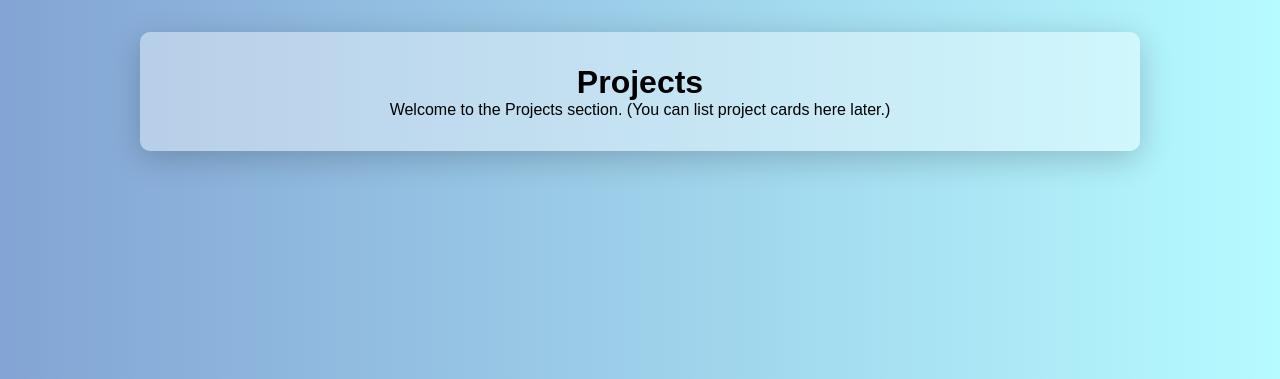
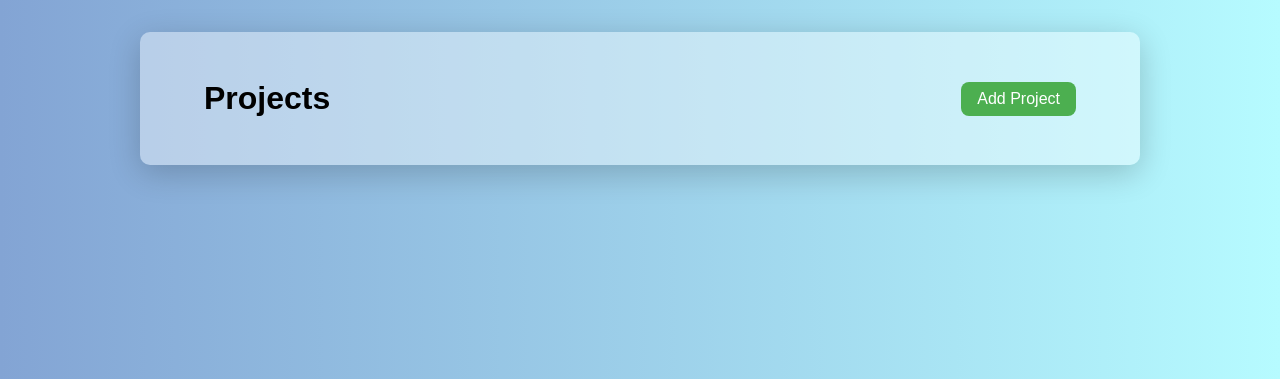
Before and after one commit to rakshithjakkani/team_management, a Flask app: page /dashboard in a window 1280 px wide. Shown: the part 54-433 px from the top of the page. Run offline with Flask 3, Linux system fonts and the light colour scheme; some libraries are stand-ins or nearby versions.

Commit message:
project button

```diff
--- a/my-web/static/dashboard.css
+++ b/my-web/static/dashboard.css
@@ -87,3 +87,76 @@
     font-size: 0.9rem;
     color: #555;
   }
+
+  .project-header {
+    display: flex;
+    justify-content: space-between;
+    align-items: center;
+    padding: 1rem 2rem;
+  }
+
+  #addProjectBtn {
+    background-color: #4CAF50;
+    color: white;
+    padding: 0.5rem 1rem;
+    border: none;
+    border-radius: 8px;
+    cursor: pointer;
+    font-size: 1rem;
+  }
+
+  #addProjectBtn:hover {
+    background-color: #45a049;
+  }
+
+  /* Modal Styling */
+  .modal {
+    display: none;
+    position: fixed;
+    z-index: 10;
+    padding-top: 100px;
+    left: 0;
+    top: 0;
+    width: 100%;
+    height: 100%;
+    overflow: auto;
+    background-color: rgba(0,0,0,0.5);
+  }
+
+  .modal-content {
+    background-color: #fefefe;
+    margin: auto;
+    padding: 2rem;
+    border: 1px solid #888;
+    width: 300px;
+    border-radius: 10px;
+  }
+
+  .close {
+    color: #aaa;
+    float: right;
+    font-size: 1.5rem;
+    font-weight: bold;
+    cursor: pointer;
+  }
+
+  .close:hover,
+  .close:focus {
+    color: black;
+  }
+
+  #projectForm input, #projectForm textarea {
+    width: 100%;
+    padding: 0.5rem;
+    margin: 0.5rem 0;
+  }
+
+  #projectForm button {
+    width: 100%;
+    padding: 0.5rem;
+    background-color: #4CAF50;
+    color: white;
+    border: none;
+    border-radius: 8px;
+    margin-top: 0.5rem;
+  }
--- a/my-web/static/script.js
+++ b/my-web/static/script.js
@@ -1,19 +1,75 @@
-// script.js
+// // script.js
+// const projectsTab = document.getElementById('projects-tab');
+// const teamTab = document.getElementById('team-tab');
+// const projectsSection = document.getElementById('projects-section');
+// const teamSection = document.getElementById('team-section');
+
+// projectsTab.addEventListener('click', () => {
+//   projectsSection.style.display = 'block';
+//   teamSection.style.display = 'none';
+//   projectsTab.classList.add('active');
+//   teamTab.classList.remove('active');
+// });
+
+// teamTab.addEventListener('click', () => {
+//   projectsSection.style.display = 'none';
+//   teamSection.style.display = 'block';
+//   teamTab.classList.add('active');
+//   projectsTab.classList.remove('active');
+// });
+
+// Tab switching between Projects and Team
 const projectsTab = document.getElementById('projects-tab');
 const teamTab = document.getElementById('team-tab');
 const projectsSection = document.getElementById('projects-section');
 const teamSection = document.getElementById('team-section');
 
 projectsTab.addEventListener('click', () => {
+  projectsTab.classList.add('active');
+  teamTab.classList.remove('active');
   projectsSection.style.display = 'block';
   teamSection.style.display = 'none';
-  projectsTab.classList.add('active');
-  teamTab.classList.remove('active');
 });
 
 teamTab.addEventListener('click', () => {
-  projectsSection.style.display = 'none';
-  teamSection.style.display = 'block';
   teamTab.classList.add('active');
   projectsTab.classList.remove('active');
+  teamSection.style.display = 'block';
+  projectsSection.style.display = 'none';
 });
+
+// Modal open/close
+const modal = document.getElementById("projectModal");
+const btn = document.getElementById("addProjectBtn");
+const span = document.getElementsByClassName("close")[0];
+
+btn.onclick = function() {
+  modal.style.display = "block";
+}
+span.onclick = function() {
+  modal.style.display = "none";
+}
+window.onclick = function(event) {
+  if (event.target == modal) {
+    modal.style.display = "none";
+  }
+}
+
+// Handle form submission to add project
+const form = document.getElementById("projectForm");
+const projectList = document.getElementById("projectList");
+
+form.addEventListener("submit", function(e) {
+  e.preventDefault();
+  const name = document.getElementById("projectName").value;
+  const description = document.getElementById("projectDescription").value;
+
+  const card = document.createElement("div");
+  card.classList.add("project-card");
+  card.innerHTML = `<h3>${name}</h3><p>${description}</p>`;
+
+  projectList.appendChild(card);
+
+  form.reset();
+  modal.style.display = "none";
+});
--- a/my-web/templates/dashboard.html
+++ b/my-web/templates/dashboard.html
@@ -16,8 +16,13 @@
   <div class="content">
     <!-- Projects section (default) -->
     <div id="projects-section">
-      <h1>Projects</h1>
-      <p>Welcome to the Projects section. (You can list project cards here later.)</p>
+      <div class="project-header">
+        <h1>Projects</h1>
+        <button id="addProjectBtn">Add Project</button>
+      </div>
+      <div id="projectList" class="project-cards">
+        <!-- <p>Welcome to the Projects section.</p> -->
+      </div>
     </div>
 
     <!-- Team section (hidden by default) -->
@@ -53,6 +58,20 @@
       </div>
     </div>
   </div>
+
+  <!-- Modal for adding project -->
+  <div id="projectModal" class="modal">
+    <div class="modal-content">
+      <span class="close">&times;</span>
+      <h2>Add New Project</h2>
+      <form id="projectForm">
+        <input type="text" id="projectName" placeholder="Project Name" required>
+        <textarea id="projectDescription" placeholder="Project Description" required></textarea>
+        <button type="submit">Add Project</button>
+      </form>
+    </div>
+  </div>
+
   <script src="{{ url_for('static', filename='script.js') }}"></script>
 </body>
 </html>
```
